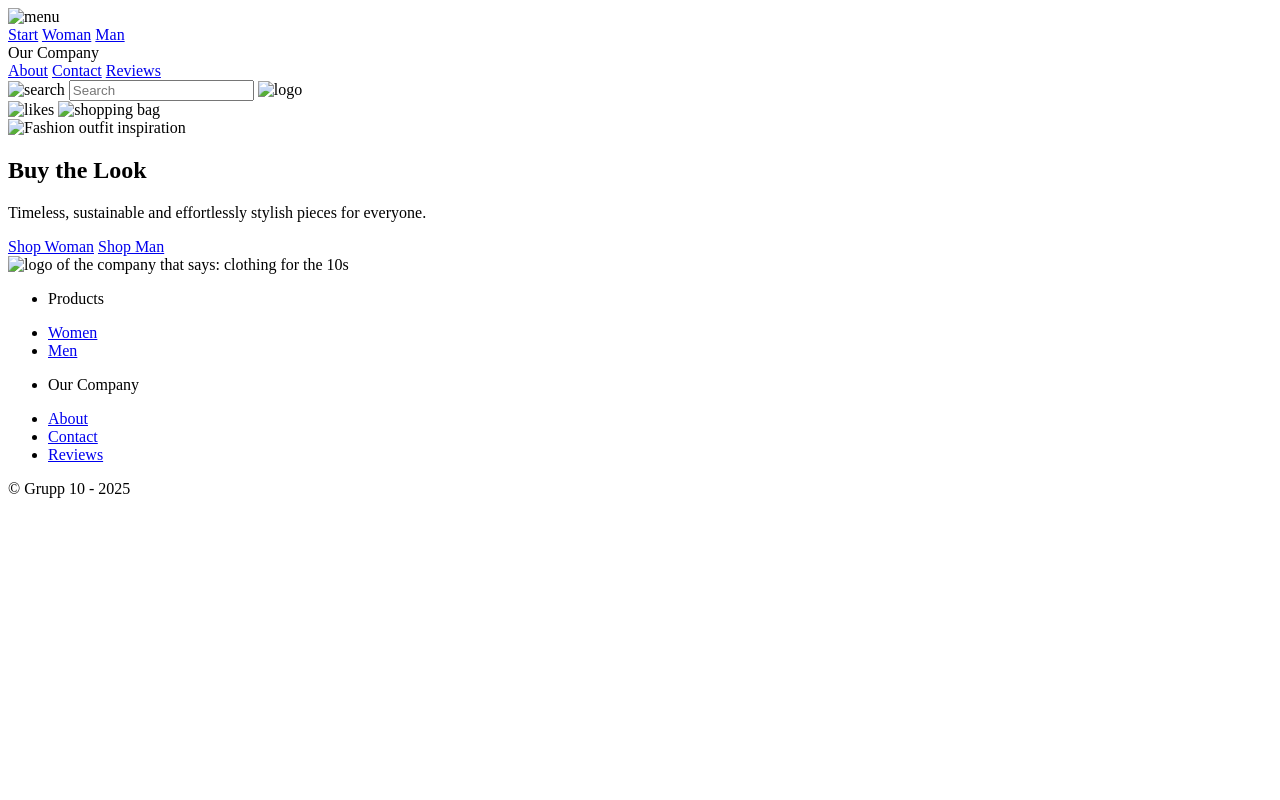
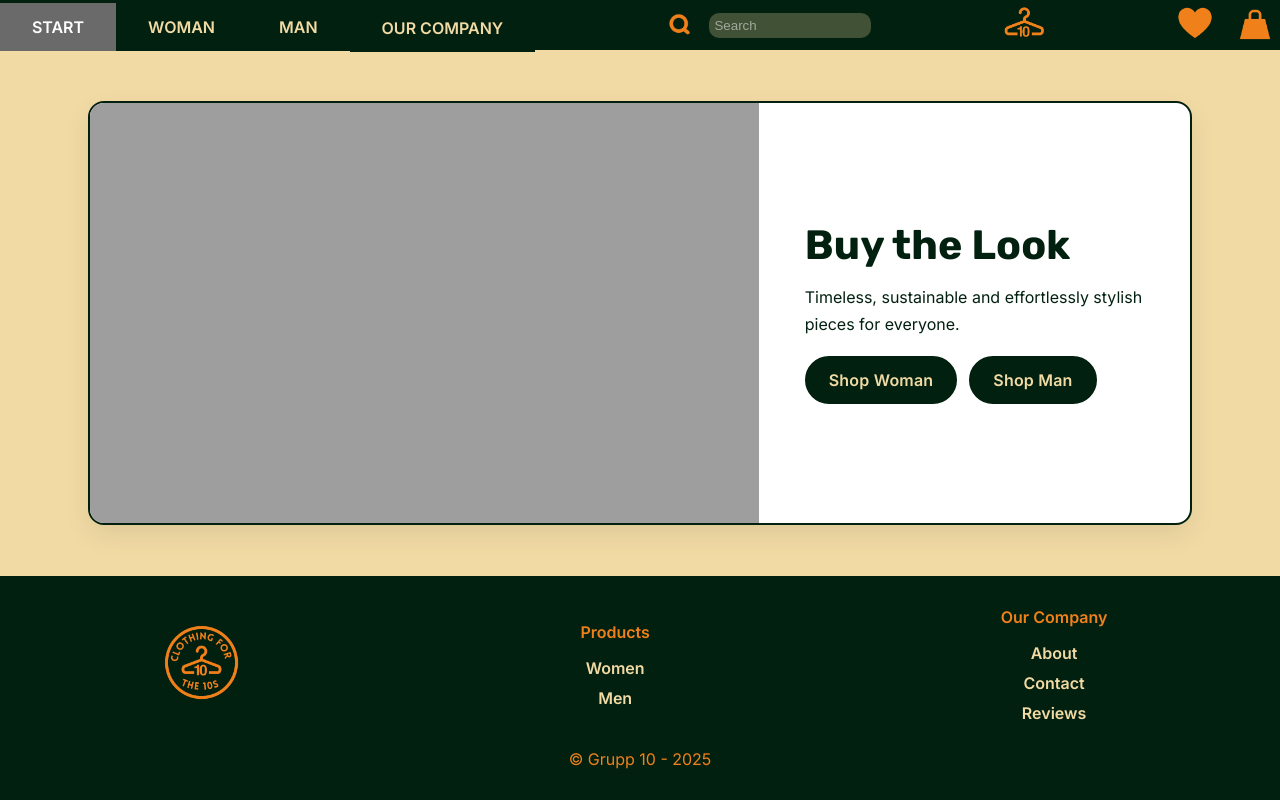
Before and after one commit to JesperSchon/grupp-10-webbshop, a plain HTML site: page index.html in a window 1280 px wide. Drawn offline with nearby package versions, Linux system fonts and the light colour scheme; files that its build step writes are made by us from their sources; the site is published under a folder, as on GitHub Pages, so addresses that start at the root find nothing.

Commit message:
fix: use relative paths for GitHub Pages
Updated all asset and link references to use relative paths
so styles and images load correctly when hosted on GitHub Pages.

```diff
--- a/index.html
+++ b/index.html
@@ -4,42 +4,42 @@
   <meta charset="UTF-8" />
   <meta name="viewport" content="width=device-width, initial-scale=1.0" />
   <title>Grupp 10 – Startsida</title>
-  <link rel="icon" href="/icons/hanger.png" type="image/png">
+  <link rel="icon" href="./icons/hanger.png" type="image/png">
   <link rel="preconnect" href="https://fonts.googleapis.com" />
   <link rel="preconnect" href="https://fonts.gstatic.com" crossorigin />
   <link href="https://fonts.googleapis.com/css2?family=Inter:wght@400;600&family=Rubik:wght@600;700&display=swap" rel="stylesheet" />
-  <link rel="stylesheet" href="/scss/main.css" />
+  <link rel="stylesheet" href="./scss/main.css" />
 </head>
 <body>
 
   <nav>
     <div class="dropdown">
-      <a title="menu" class="dropbtn"><img src="/icons/menu.png" alt="menu"></a>
+      <a title="menu" class="dropbtn"><img src="./icons/menu.png" alt="menu"></a>
       <div class="dropdown-content">
-        <a class="current-page" href="/index.html">Start</a>
-        <a href="/html/dam-produktsida.html">Woman</a>
-        <a href="/html/herr-produktsida.html">Man</a>
+        <a class="current-page" href="./index.html">Start</a>
+        <a href="./html/dam-produktsida.html">Woman</a>
+        <a href="./html/herr-produktsida.html">Man</a>
         <div class="page-view">
           <a>Our Company</a>
           <div class="company-pages">
-            <a href="/html/om-oss.html">About</a>
-            <a href="/html/kontakt.html">Contact</a>
-            <a href="/html/referenser.html">Reviews</a>
+            <a href="./html/om-oss.html">About</a>
+            <a href="./html/kontakt.html">Contact</a>
+            <a href="./html/referenser.html">Reviews</a>
           </div>
         </div>
       </div>
     </div>
 
     <label for="search">
-      <img src="/icons/search.png" alt="search" class="search">
+      <img src="./icons/search.png" alt="search" class="search">
       <input type="search" id="search" placeholder="Search">
     </label>
 
-    <a title="logo"><img src="/icons/hanger.png" alt="logo" class="logo"></a>
+    <a title="logo"><img src="./icons/hanger.png" alt="logo" class="logo"></a>
 
     <div class="shop">
-      <a title="likes"><img src="/icons/heart.png" alt="likes"></a>
-      <a title="shopping bag"><img src="/icons/bag.png" alt="shopping bag"></a>
+      <a title="likes"><img src="./icons/heart.png" alt="likes"></a>
+      <a title="shopping bag"><img src="./icons/bag.png" alt="shopping bag"></a>
     </div>
   </nav>
 
@@ -47,15 +47,15 @@
   <section class="home-promo" aria-label="buy the look">
     <div class="home-promo-card">
       <div class="home-promo-media">
-        <img src="/icons/hero.png" alt="Fashion outfit inspiration">
+        <img src="./icons/hero.png" alt="Fashion outfit inspiration">
       </div>
 
       <div class="home-promo-content">
         <h1>Buy the Look</h1>
         <p>Timeless, sustainable and effortlessly stylish pieces for everyone.</p>
 <div class="home-promo-actions">
-  <a class="home-button home-button--primary" href="/html/dam-produktsida.html">Shop Woman</a>
-  <a class="home-button home-button--primary" href="/html/herr-produktsida.html">Shop Man</a>
+  <a class="home-button home-button--primary" href="./html/dam-produktsida.html">Shop Woman</a>
+  <a class="home-button home-button--primary" href="./html/herr-produktsida.html">Shop Man</a>
 </div>
       </div>
     </div>
@@ -64,17 +64,17 @@
 
   <footer>
     <div class="info">
-      <img src="/icons/badge.png" alt="logo of the company that says: clothing for the 10s" height="77" />
+      <img src="./icons/badge.png" alt="logo of the company that says: clothing for the 10s" height="77" />
       <ul class="products">
         <li><p>Products</p></li>
-        <li><a href="/html/dam-produktsida.html">Women</a></li>
-        <li><a href="/html/herr-produktsida.html">Men</a></li>
+        <li><a href="./html/dam-produktsida.html">Women</a></li>
+        <li><a href="./html/herr-produktsida.html">Men</a></li>
       </ul>
       <ul class="company">
         <li><p>Our Company</p></li>
-        <li><a href="/html/om-oss.html">About</a></li>
-        <li><a href="/html/kontakt.html">Contact</a></li>
-        <li><a href="/html/referenser.html">Reviews</a></li>
+        <li><a href="./html/om-oss.html">About</a></li>
+        <li><a href="./html/kontakt.html">Contact</a></li>
+        <li><a href="./html/referenser.html">Reviews</a></li>
       </ul>
     </div>
     <p class="copyright">© Grupp 10 - 2025</p>
```
